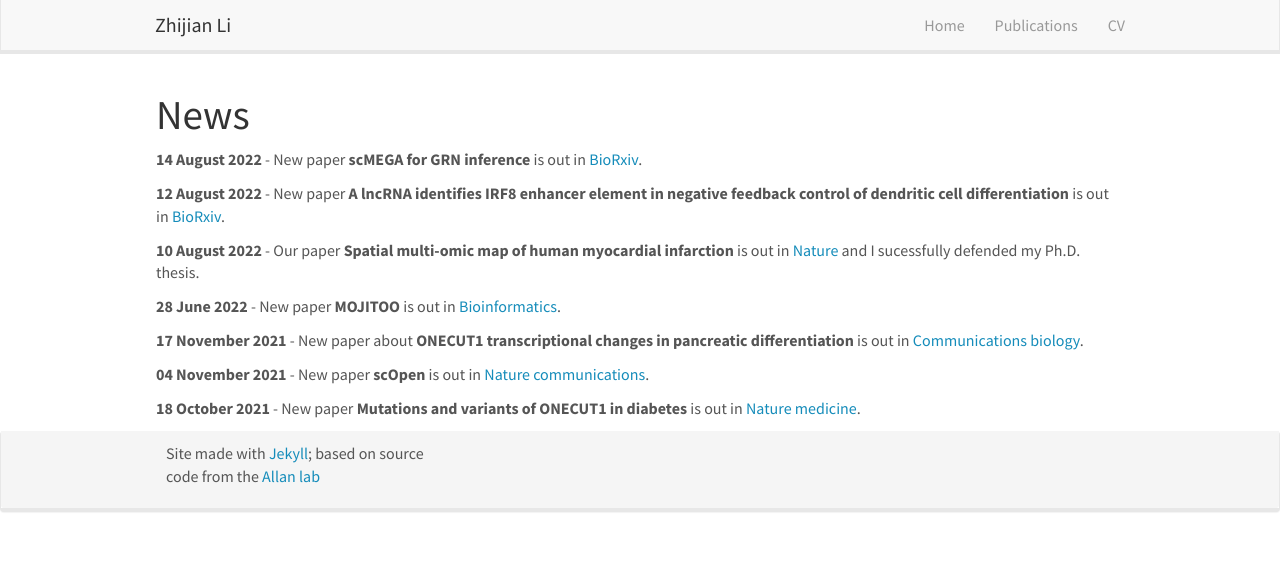
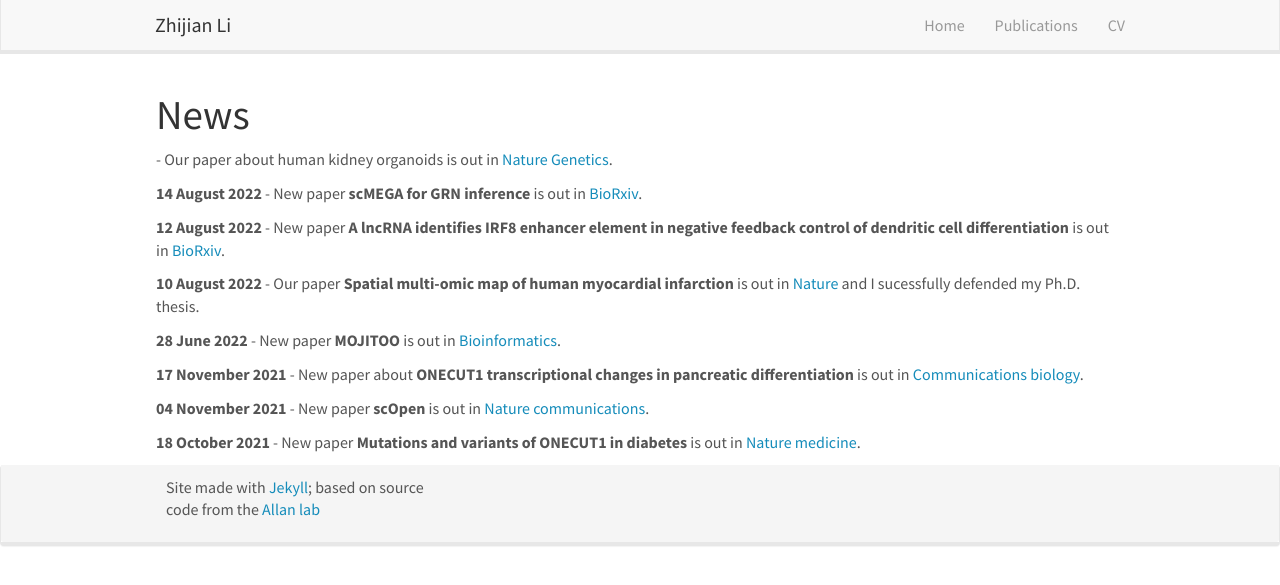
Before and after one commit to lzj1769/lzj1769.github.io, a Jekyll site: the page built from _pages/allnews.md, in a window 1280 px wide. Shown: the top 585 px of the page. Built offline with Jekyll 4.4.1, drawn with Linux system fonts in a browser that asks for light colours; nearby versions of some CDN libraries.

Commit message:
Update news.yml

```diff
--- a/_data/news.yml
+++ b/_data/news.yml
@@ -1,3 +1,6 @@
+- data: 27 October 2022
+  headline: Our paper about human kidney organoids is out in [Nature Genetics](https://www.nature.com/articles/s41588-022-01202-z).
+
 - date: 14 August 2022
   headline: New paper **scMEGA for GRN inference** is out in [BioRxiv](https://www.biorxiv.org/content/10.1101/2022.08.10.503335v1).
 
```
